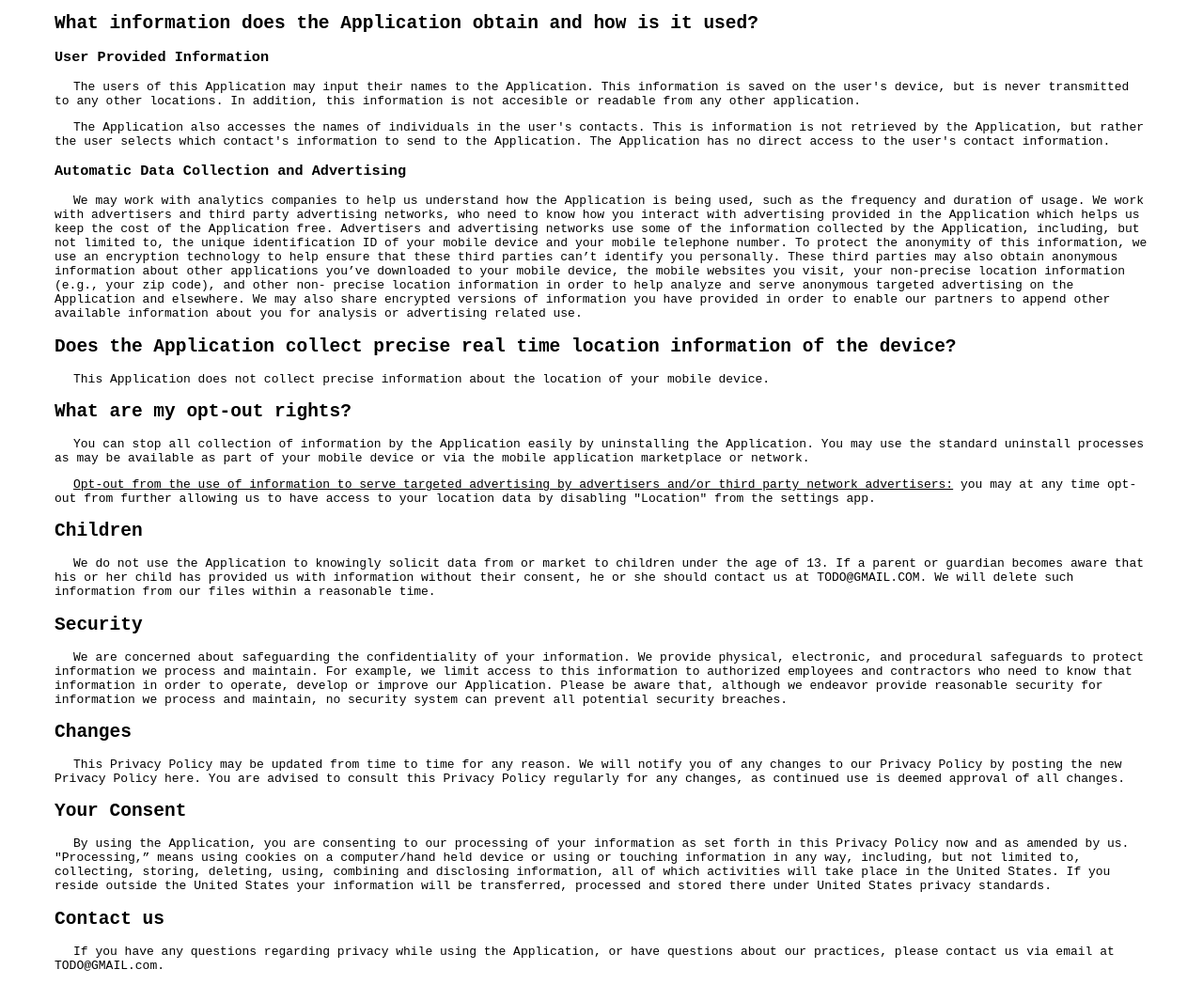
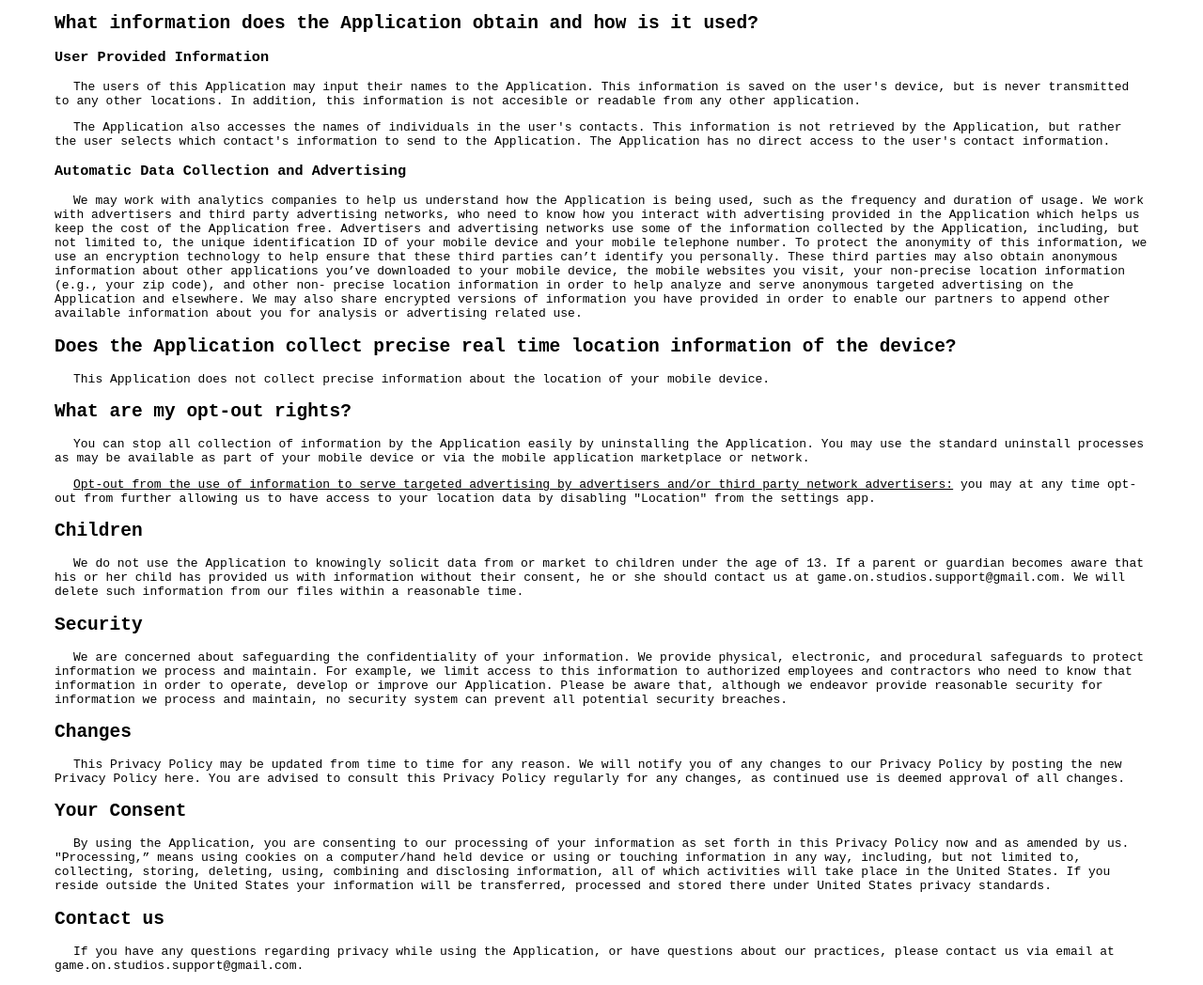
Before and after one commit to justinrixx/GameOnPrivacy, a plain HTML site: page index.html in a window 1280 px wide. Shown: the part 88-1136 px from the top of the page at 94% size. Drawn offline with Linux system fonts and the light colour scheme.

Commit message:
Fix privacy policy

```diff
--- a/index.html
+++ b/index.html
@@ -18,7 +18,7 @@
     readable from any other application.
     </p>
     <p>The Application also accesses the names of individuals in the user's contacts.
-    This is information is not retrieved by the Application, but rather the user selects
+    This information is not retrieved by the Application, but rather the user selects
     which contact's information to send to the Application. The Application has no direct
     access to the user's contact information.
     </p>
@@ -39,7 +39,7 @@
     </p>
 
     <h2>Children</h2>
-    <p>We do not use the Application to knowingly solicit data from or market to children under the age of 13. If a parent or guardian becomes aware that his or her child has provided us with information without their consent, he or she should contact us at TODO@GMAIL.COM. We will delete such information from our files within a reasonable time.
+    <p>We do not use the Application to knowingly solicit data from or market to children under the age of 13. If a parent or guardian becomes aware that his or her child has provided us with information without their consent, he or she should contact us at game.on.studios.support@gmail.com. We will delete such information from our files within a reasonable time.
     </p>
 
     <h2>Security</h2>
@@ -54,6 +54,6 @@
     <p>By using the Application, you are consenting to our processing of your information as set forth in this Privacy Policy now and as amended by us. "Processing,” means using cookies on a computer/hand held device or using or touching information in any way, including, but not limited to, collecting, storing, deleting, using, combining and disclosing information, all of which activities will take place in the United States. If you reside outside the United States your information will be transferred, processed and stored there under United States privacy standards.</p>
 
     <h2>Contact us</h2>
-    <p>If you have any questions regarding privacy while using the Application, or have questions about our practices, please contact us via email at TODO@GMAIL.com.</p>
+    <p>If you have any questions regarding privacy while using the Application, or have questions about our practices, please contact us via email at game.on.studios.support@gmail.com.</p>
   </body>
 </html>
```
